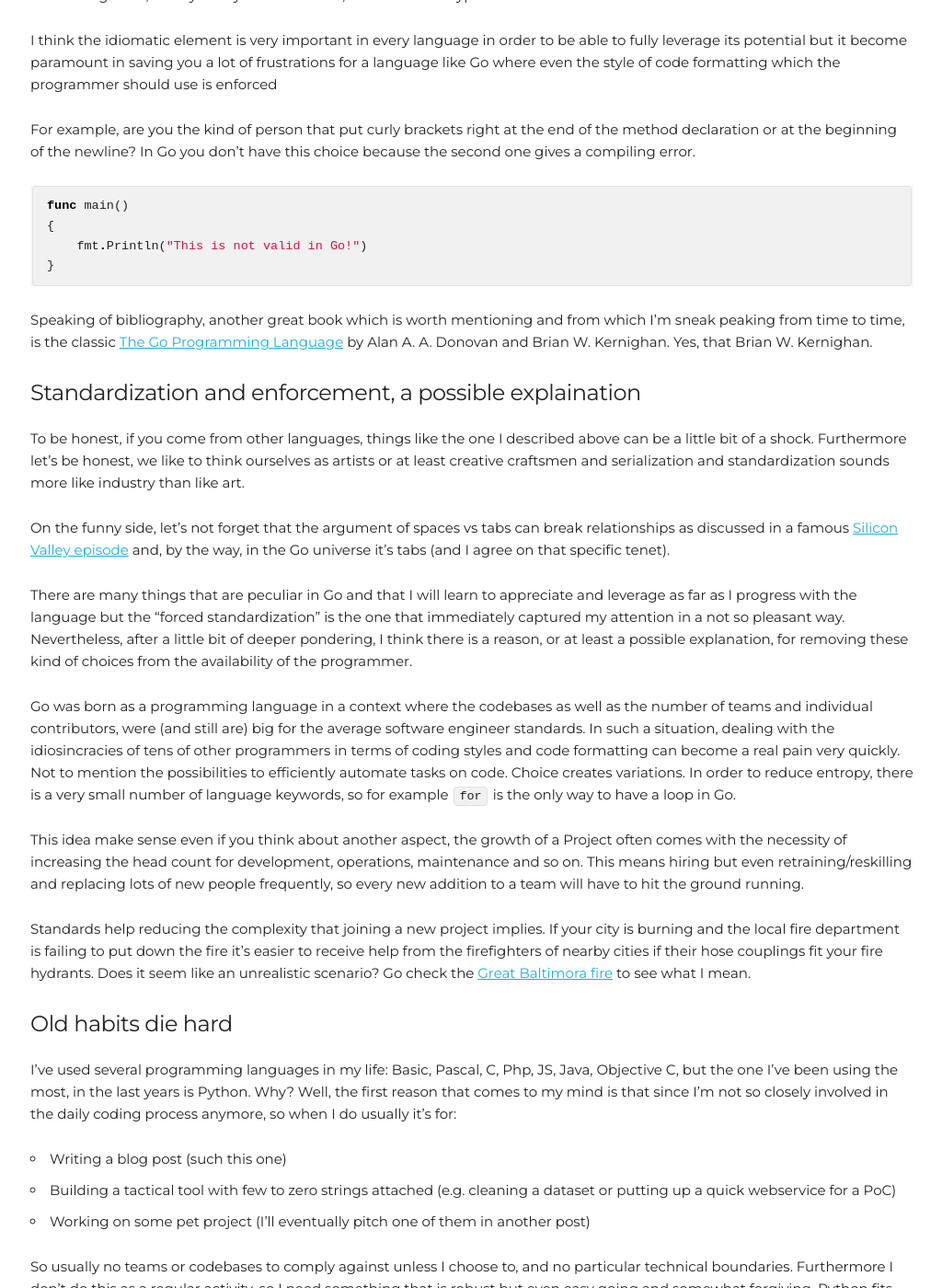
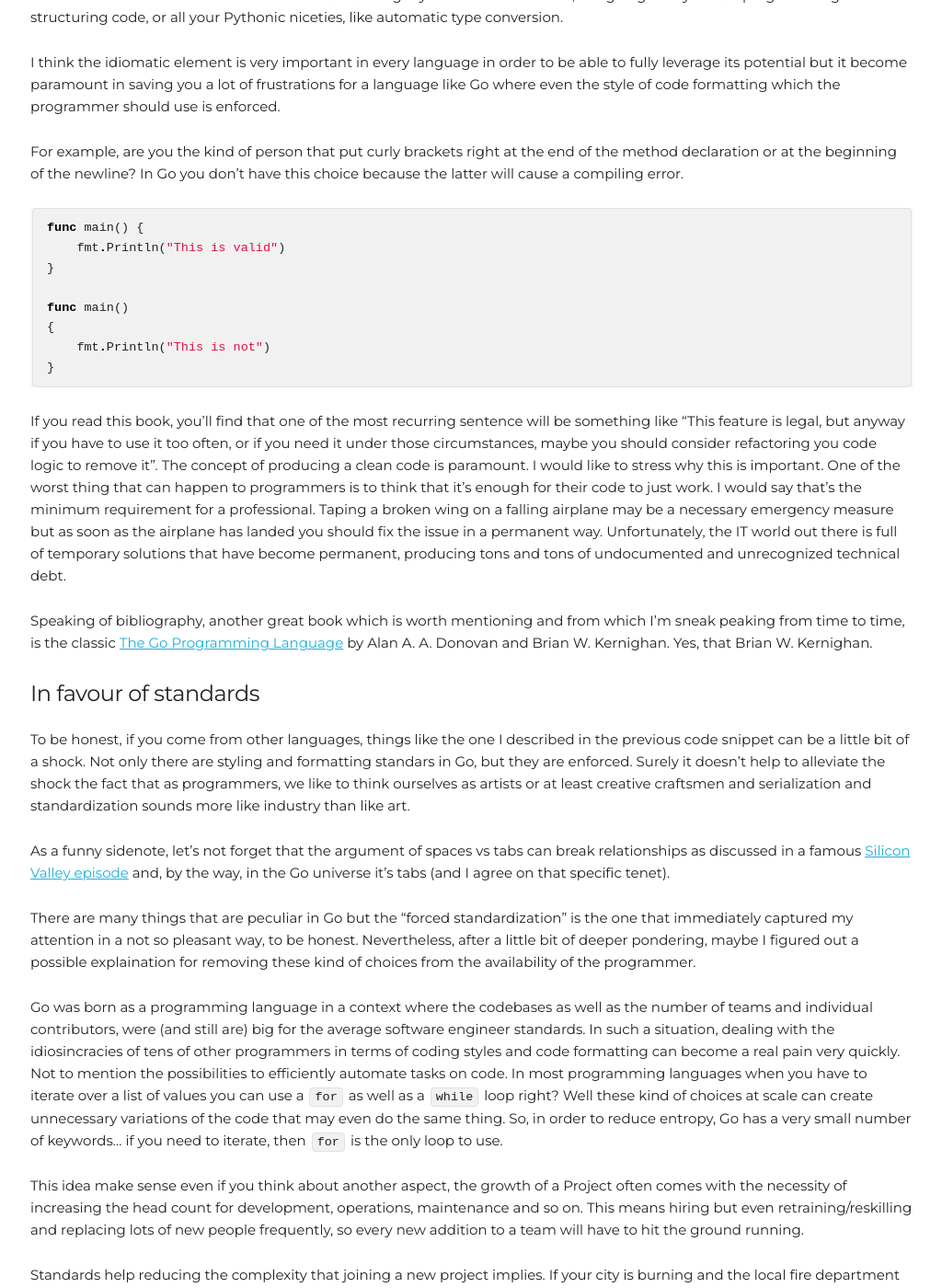
Before and after one commit to paoloriccardi/paoloriccardi.github.io, a Jekyll site: the page built from _posts/2021-11-04-hey-oh-lets-go(lang).md, in a window 1280 px wide and 1400 px high, scrolled down 1417 px. Shown: the whole window at 92% size, without its empty margins (127-1151 px from the left). Built offline with Jekyll 4.4.1, drawn with Linux system fonts in a browser that asks for light colours; some of the changed text lies outside the part shown.

Commit message:
blockchain image

````diff
--- a/_posts/2021-11-04-hey-oh-lets-go(lang).md
+++ b/_posts/2021-11-04-hey-oh-lets-go(lang).md
@@ -9,46 +9,55 @@ description: I finally gave it a chance and I started to study Go. I've been pro
 
 ##### What is Go
 If you've been in computer science long enough you have seen lots of new kids on the block. Some of them eventually proved the test of time, while the less fortunate ones were put in a closet with all the other out of fashion buzzwords, where they patiently wait for their time to shine again.
-![I double dare you](/images/blockchain.jpg){:width="75%" height="75%" .center-image}
+ ![I double dare you](/images/blockchain.jpg){:width="75%" height="75%" .center-image}
 
 [Go](https://golang.org/){:target="_blank"} came out at Google almost a decade ago, it was announced in 2009, and it quickly become the next cool thing. In a few years everybody wanted to put it on their resume so badly since it was seen by many as the *language for the cloud*.
 
 Ok, let's go with small steps.
 If you ask what Go is, that's the answer you get on its official website: *Go is an open source programming language that makes it easy to build simple, reliable, and efficient software*.
 
-Let's add that Go didn't come out of the blue. It is often referred as a C-like language and indeed among its ancestors there is the C language, as well as [CSP](https://en.wikipedia.org/wiki/Communicating_sequential_processes){:target="_blank"} and Pascal.
+Let's add that Go didn't come out of the blue. It is often referred as a C-like language because of its syntax but also because the C language is among its most famous ancestors, as well as [CSP](https://en.wikipedia.org/wiki/Communicating_sequential_processes){:target="_blank"} and even Pascal.
 
-This rich heritage brings some interesting things to the mix, such as it's both a compiled and statically typed language, but another key aspect is its powerful set of primitives for concurrency derived from CSP.
+This rich heritage brings some interesting things to the mix, such as it's both a compiled and statically typed language, it uses *pass by value* and it provides a powerful set of primitives for concurrency derived from CSP which, at least for me was its bigger selling point.
 
-So it should be a language for great performances, perfect for networking and concurrency, easy to read with a minimum background and also easy write as long as you follow its tenets.
+So Go should be the ideal choice for great performances, perfect for networking and concurrency, easy to read with a minimum background and also easy write as long as you follow its tenets.
 Anyway be warned, if you come from either an Object Oriented Language or a dynamically typed language or an interpreted language, you may need some time to get used to its way of doing things.
 
 ##### Essential bibliography
 A couple of days ago, I picked up the excellent [Learning Go](https://www.oreilly.com/library/view/learning-go/9781492077206/){:target="_blank"} by Jon Bodner from my backlog of books and I decided to give it a try. It's very up to date and it's" focused on what the author calls an idiomatic approach, which means it teaches you how to do things the Go way, how to speak the "Go language" without any foreign accent. As you will notice reading the book, keeping it clean and orthodox is one of the mantra of Go. So forget your favourite Javisms, like going heavy on OO programming for structuring code, or all your Pythonic niceties, like automatic type conversion.
 
-I think the idiomatic element is very important in every language in order to be able to fully leverage its potential but it become paramount in saving you a lot of frustrations for a language like Go where even the style of code formatting which the programmer should use is enforced
+I think the idiomatic element is very important in every language in order to be able to fully leverage its potential but it become paramount in saving you a lot of frustrations for a language like Go where even the style of code formatting which the programmer should use is enforced.
 
-For example, are you the kind of person that put curly brackets right at the end of the method declaration or at the beginning of the newline? In Go you don't have this choice because the second one gives a compiling error.
+For example, are you the kind of person that put curly brackets right at the end of the method declaration or at the beginning of the newline? In Go you don't have this choice because the latter will cause a compiling error.
 
 ```go
+func main() {
+    fmt.Println("This is valid")
+}
+
 func main()
 {
-    fmt.Println("This is not valid in Go!")
+    fmt.Println("This is not")
 }
 ```
 
+If you read this book, you'll find that one of the most recurring sentence will be something like "This feature is legal, but anyway if you have to use it too often, or if you need it under those circumstances, maybe you should consider refactoring you code logic to remove it".
+The concept of producing a clean code is paramount. I would like to stress why this is important.
+One of the worst thing that can happen to programmers is to think that it's enough for their code to just work. I would say that's the minimum requirement for a professional. Taping a broken wing on a falling airplane may be a necessary emergency measure but as soon as the airplane has landed you should fix the issue in a permanent way.
+Unfortunately, the IT world out there is full of temporary solutions that have become permanent, producing tons and tons of undocumented and unrecognized technical debt.
+
 Speaking of bibliography, another great book which is worth mentioning and from which I'm sneak peaking from time to time, is the classic [The Go Programming Language](https://www.gopl.io/){:target="_blank"} by Alan A. A. Donovan and Brian W. Kernighan. Yes, that Brian W. Kernighan.
 
-##### Standardization and enforcement, a possible explaination
-To be honest, if you come from other languages, things like the one I described above can be a little bit of a shock. Furthermore let's be honest, we like to think ourselves as artists or at least creative craftsmen and serialization and standardization sounds more like industry than like art.
+##### In favour of standards
+To be honest, if you come from other languages, things like the one I described in the previous code snippet can be a little bit of a shock. Not only there are styling and formatting standars in Go, but they are enforced. Surely it doesn't help to alleviate the shock the fact that as programmers, we like to think ourselves as artists or at least creative craftsmen and serialization and standardization sounds more like industry than like art.
 
-On the funny side, let's not forget that the argument of spaces vs tabs can break relationships as discussed in a famous [Silicon Valley episode](https://www.imdb.com/title/tt5218484/){:target="_blank"} and, by the way, in the Go universe it's tabs (and I agree on that specific tenet).
+As a funny sidenote, let's not forget that the argument of spaces vs tabs can break relationships as discussed in a famous [Silicon Valley episode](https://www.imdb.com/title/tt5218484/){:target="_blank"} and, by the way, in the Go universe it's tabs (and I agree on that specific tenet).
 
-There are many things that are peculiar in Go and that I will learn to appreciate and leverage as far as I progress with the language but the "forced standardization" is the one that immediately captured my attention in a not so pleasant way. Nevertheless, after a little bit of deeper pondering, I think there is a reason, or at least a possible explanation, for removing these kind of choices from the availability of the programmer.
+There are many things that are peculiar in Go but the "forced standardization" is the one that immediately captured my attention in a not so pleasant way, to be honest. Nevertheless, after a little bit of deeper pondering, maybe I figured out a possible explaination for removing these kind of choices from the availability of the programmer.
 
 Go was born as a programming language in a context where the codebases as well as the number of teams and individual contributors, were (and still are) big for the average software engineer standards.
-In such a situation, dealing with the idiosincracies of tens of other programmers in terms of coding styles and code formatting can become a real pain very quickly. Not to mention the possibilities to efficiently automate tasks on code. Choice creates variations.
-In order to reduce entropy, there is a very small number of language keywords, so for example `for` is the only way to have a loop in Go.
+In such a situation, dealing with the idiosincracies of tens of other programmers in terms of coding styles and code formatting can become a real pain very quickly. Not to mention the possibilities to efficiently automate tasks on code.
+In most programming languages when you have to iterate over a list of values you can use a `for` as well as a `while` loop right? Well these kind of choices at scale can create unnecessary variations of the code that may even do the same thing. So, in order to reduce entropy, Go has a very small number of keywords... if you need to iterate, then `for` is the only loop to use.
 
 This idea make sense even if you think about another aspect, the growth of a Project often comes with the necessity of increasing the head count for development, operations, maintenance and so on. This means hiring but even retraining/reskilling and replacing lots of new people frequently, so every new addition to a team will have to hit the ground running.
 
@@ -56,8 +65,8 @@ Standards help reducing the complexity that joining a new project implies. If yo
 
 ##### Old habits die hard
 I've used several programming languages in my life: Basic, Pascal, C, Php, JS, Java, Objective C, but the one I've been using the most, in the last years is Python.
-Why? Well, the first reason that comes to my mind is that since I'm not so closely involved in the daily coding process anymore, so when I do usually it's for:
-- Writing a blog post (such this one)
+
+Why Python? Well, the first reason that comes to my mind is that since I'm not so closely involved in the daily coding process anymore, so when I do usually it's for either:
 - Building a tactical tool with few to zero strings attached (e.g. cleaning a dataset or putting up a quick webservice for a PoC)
 - Working on some pet project (I'll eventually pitch one of them in another post)
 
@@ -67,16 +76,32 @@ Python fits the role perfectly, you can do pretty much anything with it, even if
 
 In a way I got used to that cozy and familiar environment that Python was offering and in IT being in your comfort zone too much usually is up to no good. To put this under another perspective, I've been practicing martial arts for the last 20 years, over time I've met a lot of interesting people from different backgrounds and I tried to learn something from each and everyone of them, well once I met a Karate instructor who told me one thing that fits this situation perfectly: *Comforts kill you*.
 
-##### Surprises
-When you come to Go from a different background (as I did), you'll have a lot of "wait a minute" moments reading the manual. This is because, as I said not only Go is a beast of its own but because it does things in its own way and it require you to adapt as a developer to that mindset.
+##### Pointers!!!
+I discovered C during a university course (or rather a lab) that was about networks and afterwards I used it quite a bit, mostly for fun. Two of the most remarkable things I did with C was a Chess program for my bachelor degree final thesis and an extension for a Ray Tracer that allowed it to render Julia sets using quaternions. The following images were rendered (almost 12 years ago) with that extension.
+![Julia sets over quaternions](/images/julias.jpg){:width="75%" height="75%" .center-image}
 
-That's not a bad thing per se but I admit that the first impact may be a thing to deal with.
 
+
+##### The last surprise
+When you come to Go from a different background (as I did), while learning Go you'll have a lot of "what the heck!" moments. This happens because, as I said not only Go is a beast of its own but because it does things in its own way and it require you to adapt as a developer to that mindset.
+
+That's not a bad thing per se but I admit that the first impact may be a thing to deal with. I had to reconsider some habits that with a new language wouldn't fit anymore, like the flexibility with types that Python allows.
+
+Another major thing, at least for me, is that Go isn't particularly object oriented in the conventional sense, since it has no method overriding, inheritance or objects.
+
+I don't want to enter now in this subject but just to give a quick sketch:
+- uses  `struct` to represent the state of entities and methods to describe behaviors instead of using a class for both
+- follows the rule of thumb to favour composition over inheritance
+
+<!---
 Here are some of the things that struck my attention so far:
-1. Source code formatting is enforced
+1. Source code formatting is enforced X
 2. Every variable not assigned to a value get the `zero` value of its own type
-3. There is only one looping keyword, which is `for`, that can be used in 4 different ways according to your needs
+3. There is only one looping keyword, which is `for`, that can be used in 4 different ways according to your needs X
 4. Variable's visibility is related to the block it is in, which mean that a variable can be *shadowing* another with the same name in a containing block
 5. Go uses pass by value
 6. There is no such a thing as automatic type conversion or automatic type promotion, so if you try to sum a `uint32` and a `uint64` you will get an error, also be aware that the `int` type varies upon the architecture (32 vs 64 bit)
-7.
+7.  There are lots of situation in the book where you will find words such as "If you find yourself needing to use fallthrough, try restructure your logic to remove the dependencies between cases" or "However, the need for a break statement (in switch cases ndr) might indicate that you are doing something too complicated. Consider refactoring you code to remove it"
+8. It has goto
+9.
+--->
````
Also changed, not shown: images/julias.jpg (added).
